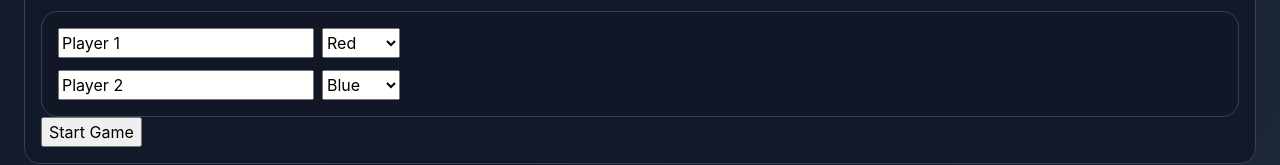
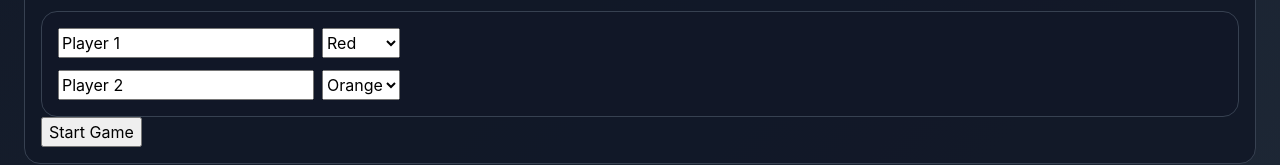
Before and after one commit to dmcote-1991/Empires, a React (Vite) app: page / in a window 1280 px wide. Shown: the part 325-490 px from the top of the page. Built offline with nearby package versions, Linux system fonts and the light colour scheme.

Commit message:
Fix default player color order

```diff
--- a/src/App.tsx
+++ b/src/App.tsx
@@ -9,7 +9,7 @@ const COLORS = ['Red', 'Orange', 'Yellow', 'Green', 'Blue', 'Purple'];
 
 const defaultPlayerConfigs = (): PlayerConfig[] => [
   { name: 'Player 1', color: 'Red' },
-  { name: 'Player 2', color: 'Blue' },
+  { name: 'Player 2', color: 'Orange' },
 ];
 
 function App() {
```
Also changed, not shown: 5 other files (tests, documents, lock files or other folders).
